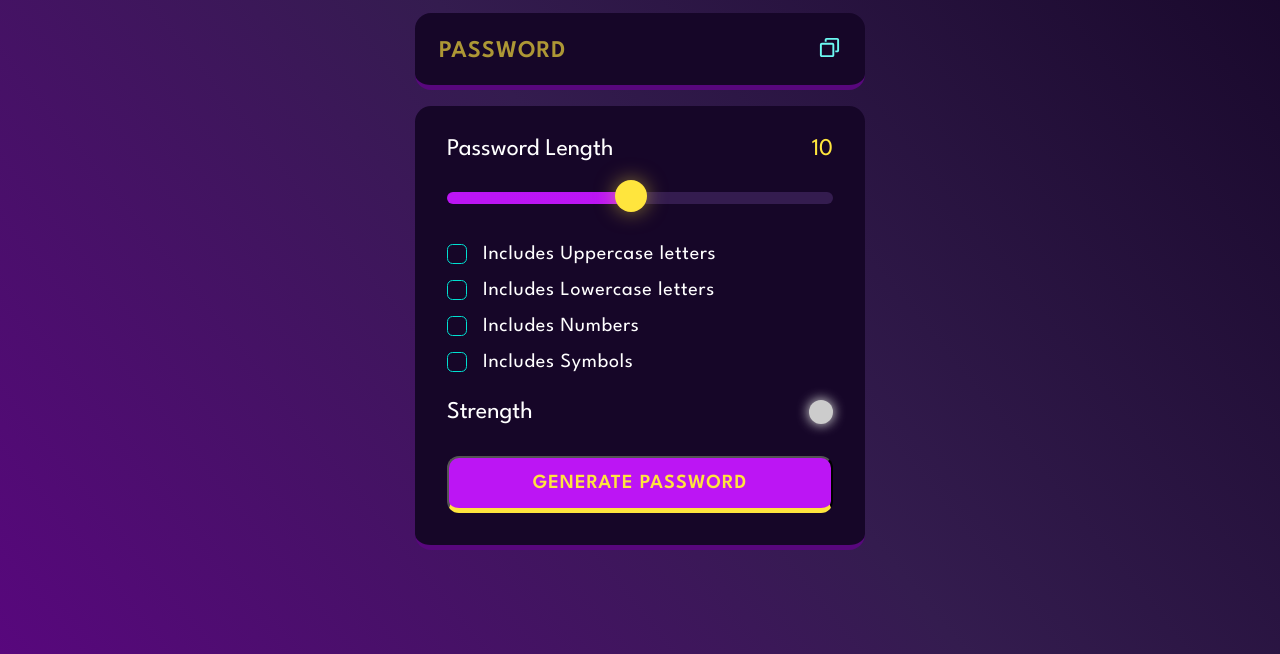
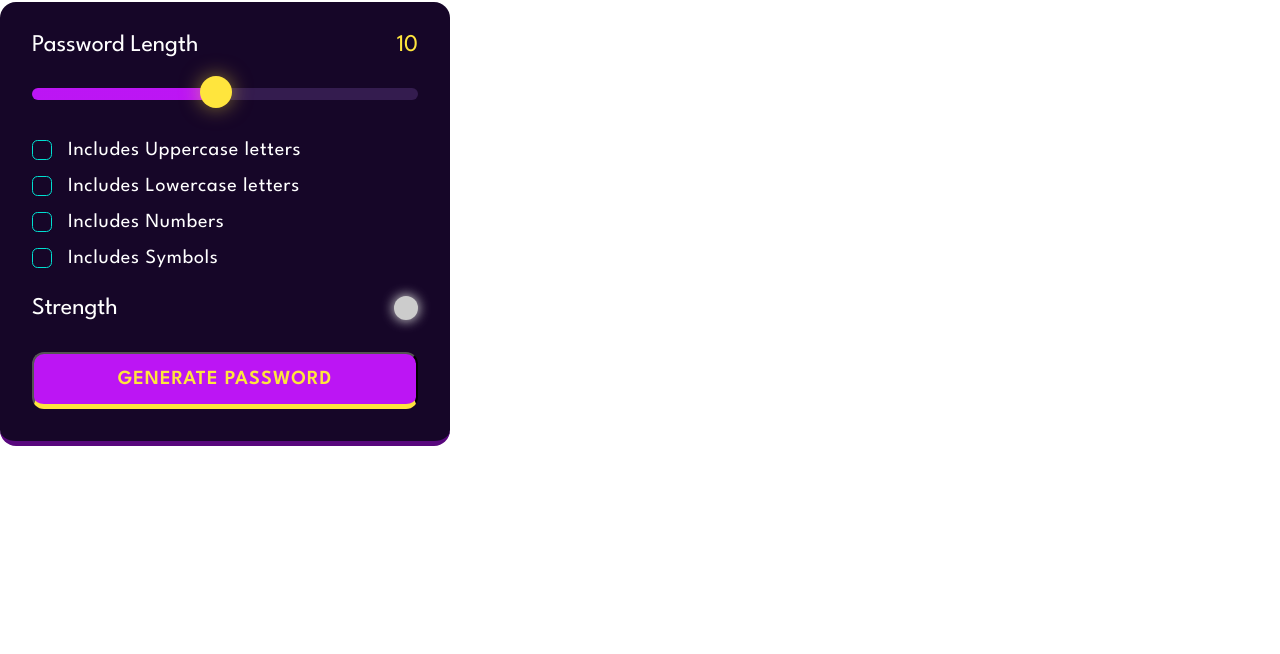
Before and after one commit to suraj1849/Randm-Password-generator, a plain HTML site: page index.html in a window 1280 px wide. Shown: the part 146-800 px from the top of the page. Drawn offline with Linux system fonts and the light colour scheme.

Commit message:
Update styles.css

```diff
--- a/styles.css
+++ b/styles.css
@@ -25,15 +25,7 @@
     --dk-text: hsl(198, 20%, 13%);
 }
 
-body {
-    width: 100vw;
-    height: 100vh;
-    display: flex;
-    flex-direction: column;
-    align-items: center;
-    justify-content: center;
-    background: linear-gradient(231deg, rgba(22, 6, 40, 1) 0%, rgba(52, 28, 79, 1) 50%, rgba(88, 7, 125, 1) 100%);
-}
+
 
 .container {
     width: 90%;
```
